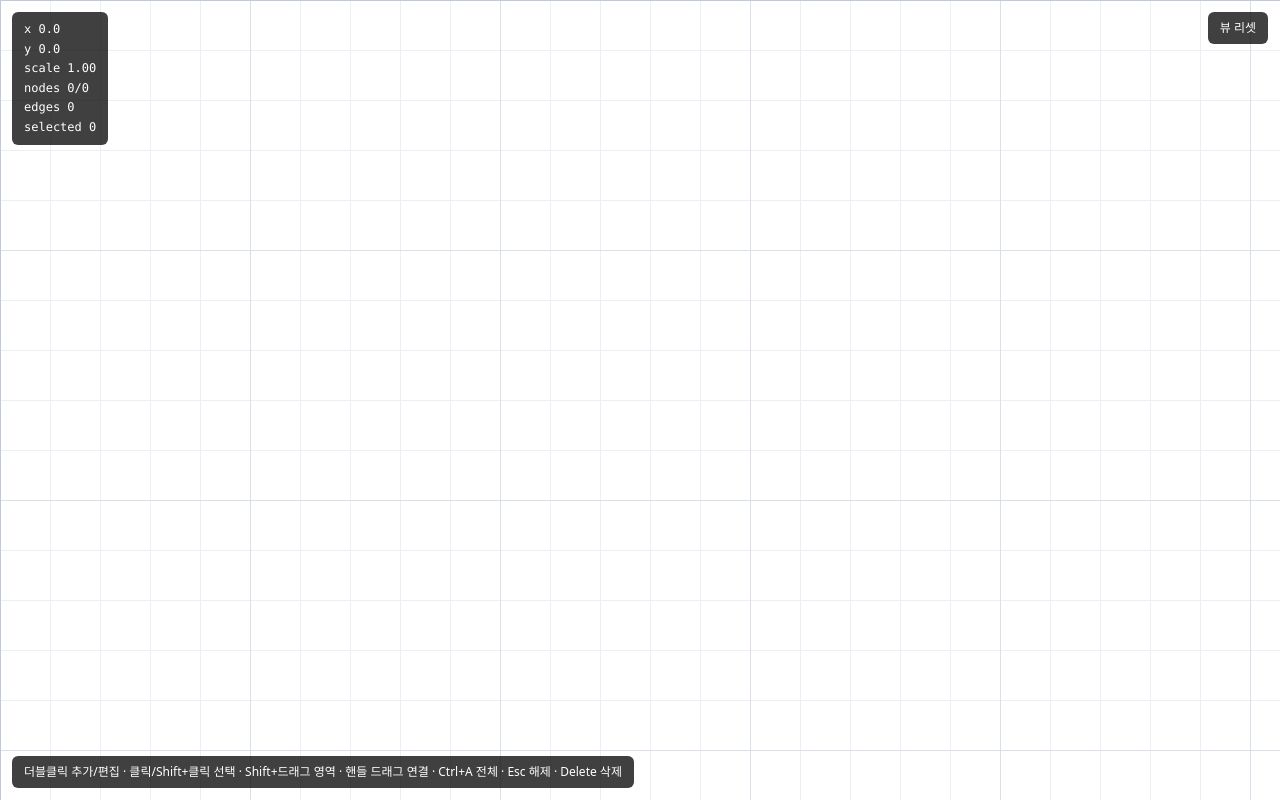
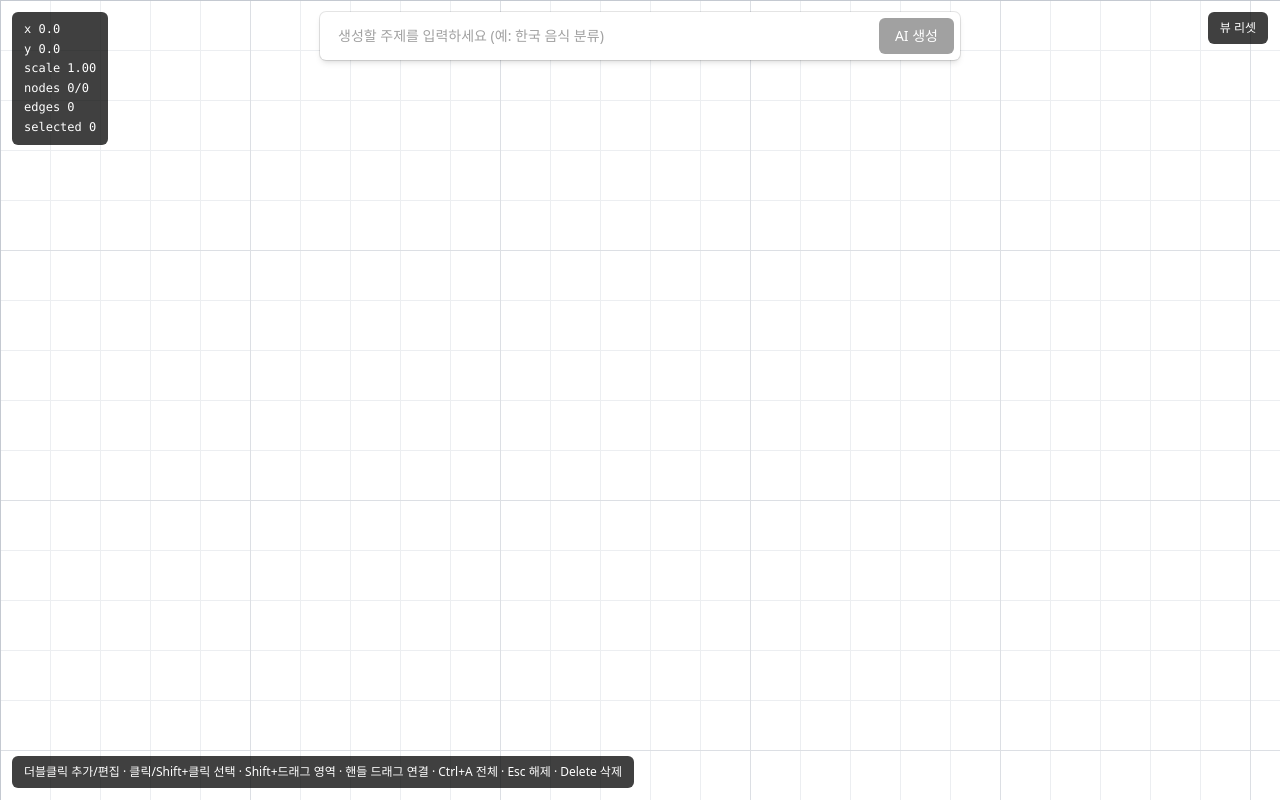
Before and after one commit to mulddang2/mindcanvas, a Next.js app: page /canvas/demo in a window 1280 px wide. Built offline with nearby package versions, Linux system fonts and the light colour scheme.

Commit message:
feat: AI 마인드맵 자동 생성 v1 구현 — Gemini 2.5 Flash · 방사형 레이아웃 · 기존 그래프 교체 (#30)

```diff
--- /dev/null
+++ b/src/app/api/ai-generate/route.ts
@@ -0,0 +1,32 @@
+import { NextResponse } from 'next/server';
+import { z } from 'zod';
+import { generateMindmap } from '@/lib/ai/gemini';
+
+export const runtime = 'nodejs';
+
+const requestSchema = z.object({
+  prompt: z.string().trim().min(1, '주제를 입력하세요').max(200, '주제가 너무 깁니다 (200자 이내)'),
+});
+
+export async function POST(req: Request) {
+  let body: unknown;
+  try {
+    body = await req.json();
+  } catch {
+    return NextResponse.json({ error: '요청 형식이 올바르지 않습니다' }, { status: 400 });
+  }
+
+  const parsed = requestSchema.safeParse(body);
+  if (!parsed.success) {
+    return NextResponse.json({ error: parsed.error.issues[0]?.message ?? '입력 오류' }, { status: 400 });
+  }
+
+  try {
+    const mindmap = await generateMindmap(parsed.data.prompt);
+    return NextResponse.json(mindmap);
+  } catch (err) {
+    console.error('[ai-generate]', err);
+    const message = err instanceof Error ? err.message : 'AI 생성에 실패했습니다';
+    return NextResponse.json({ error: message }, { status: 500 });
+  }
+}
--- a/src/app/canvas/[id]/page.tsx
+++ b/src/app/canvas/[id]/page.tsx
@@ -1,5 +1,11 @@
 import { InfiniteCanvas } from '@/components/canvas/InfiniteCanvas';
+import { AiPromptBar } from '@/components/canvas/AiPromptBar';
 
 export default function CanvasPage() {
-  return <InfiniteCanvas />;
+  return (
+    <>
+      <InfiniteCanvas />
+      <AiPromptBar />
+    </>
+  );
 }
--- /dev/null
+++ b/src/components/canvas/AiPromptBar.tsx
@@ -0,0 +1,85 @@
+'use client';
+
+import { useState } from 'react';
+import { useNodeStore } from '@/stores/nodeStore';
+import { useCanvasStore } from '@/stores/canvasStore';
+import { radialLayout } from '@/lib/canvas/radialLayout';
+import type { Mindmap } from '@/lib/ai/gemini';
+
+/**
+ * 캔버스 상단 중앙에 떠 있는 AI 마인드맵 생성 입력 바.
+ * - 주제 입력 → /api/ai-generate 호출 → 방사형 레이아웃 → 캔버스 통째 교체.
+ * - 한글 IME 조합 중 Enter는 무시 (마지막 글자 끊김 방지).
+ */
+export function AiPromptBar() {
+  const [prompt, setPrompt] = useState('');
+  const [loading, setLoading] = useState(false);
+  const [error, setError] = useState<string | null>(null);
+  const [composing, setComposing] = useState(false);
+  const replaceGraph = useNodeStore((state) => state.replaceGraph);
+  const resetViewport = useCanvasStore((state) => state.resetViewport);
+
+  const submit = async () => {
+    const trimmed = prompt.trim();
+    if (!trimmed || loading) return;
+    setLoading(true);
+    setError(null);
+    try {
+      const res = await fetch('/api/ai-generate', {
+        method: 'POST',
+        headers: { 'Content-Type': 'application/json' },
+        body: JSON.stringify({ prompt: trimmed }),
+      });
+      const data = (await res.json()) as Mindmap | { error: string };
+      if (!res.ok) {
+        throw new Error('error' in data ? data.error : 'AI 생성 실패');
+      }
+      const { nodes, edges } = radialLayout(data as Mindmap);
+      replaceGraph(nodes, edges);
+      // 생성 결과는 (0,0) 중심이므로 뷰포트를 리셋해 한눈에 보이게 한다.
+      resetViewport();
+      setPrompt('');
+    } catch (err) {
+      setError(err instanceof Error ? err.message : 'AI 생성 실패');
+    } finally {
+      setLoading(false);
+    }
+  };
+
+  return (
+    <div className="fixed left-1/2 top-3 z-10 flex w-[min(640px,calc(100%-7rem))] -translate-x-1/2 flex-col gap-1">
+      <div className="flex items-center gap-1 rounded-md bg-white p-1.5 shadow-md ring-1 ring-black/10">
+        <input
+          type="text"
+          value={prompt}
+          onChange={(e) => setPrompt(e.target.value)}
+          onCompositionStart={() => setComposing(true)}
+          onCompositionEnd={() => setComposing(false)}
+          onKeyDown={(e) => {
+            if (e.key === 'Enter' && !composing) {
+              e.preventDefault();
+              submit();
+            }
+          }}
+          placeholder="생성할 주제를 입력하세요 (예: 한국 음식 분류)"
+          disabled={loading}
+          maxLength={200}
+          className="flex-1 rounded px-3 py-2 text-sm text-neutral-900 outline-none placeholder:text-neutral-400 disabled:bg-neutral-50"
+        />
+        <button
+          type="button"
+          onClick={submit}
+          disabled={loading || !prompt.trim()}
+          className="rounded-md bg-neutral-900 px-4 py-2 text-sm font-medium text-white transition-colors hover:bg-neutral-700 disabled:cursor-not-allowed disabled:bg-neutral-400"
+        >
+          {loading ? '생성 중…' : 'AI 생성'}
+        </button>
+      </div>
+      {error && (
+        <div className="rounded-md bg-red-50 px-3 py-2 text-xs text-red-700 ring-1 ring-red-200">
+          {error}
+        </div>
+      )}
+    </div>
+  );
+}
--- /dev/null
+++ b/src/lib/ai/gemini.ts
@@ -0,0 +1,73 @@
+import { GoogleGenerativeAI, SchemaType } from '@google/generative-ai';
+import { z } from 'zod';
+
+const MODEL = 'gemini-2.5-flash';
+const MAX_BRANCHES = 8;
+const MAX_CHILDREN = 5;
+
+const SYSTEM_INSTRUCTION = `당신은 한국어 마인드맵 생성기입니다. 사용자가 주제를 입력하면 그 주제를 중심으로 한 마인드맵을 JSON으로 만드세요.
+
+규칙:
+- root: 주제를 짧고 명확하게 (5~15자)
+- branches: 주제의 핵심 측면 3~${MAX_BRANCHES}개. 각 라벨은 5~20자
+- 각 branch의 children: 0~${MAX_CHILDREN}개의 구체 항목. 각 라벨은 5~20자
+- 라벨은 명사구 위주, 한국어로 작성
+- 중복·동어반복을 피하고 서로 명확히 구분되는 항목을 고르세요`;
+
+// Gemini structured output용 스키마 (OpenAPI subset).
+const RESPONSE_SCHEMA = {
+  type: SchemaType.OBJECT,
+  properties: {
+    root: { type: SchemaType.STRING },
+    branches: {
+      type: SchemaType.ARRAY,
+      items: {
+        type: SchemaType.OBJECT,
+        properties: {
+          label: { type: SchemaType.STRING },
+          children: { type: SchemaType.ARRAY, items: { type: SchemaType.STRING } },
+        },
+        required: ['label'],
+      },
+    },
+  },
+  required: ['root', 'branches'],
+};
+
+// 응답 런타임 검증. Gemini가 스키마를 지키더라도 빈 라벨·과도 항목은 한 번 더 거른다.
+export const mindmapSchema = z.object({
+  root: z.string().trim().min(1).max(40),
+  branches: z
+    .array(
+      z.object({
+        label: z.string().trim().min(1).max(40),
+        children: z.array(z.string().trim().min(1).max(40)).max(MAX_CHILDREN).default([]),
+      }),
+    )
+    .min(1)
+    .max(MAX_BRANCHES),
+});
+
+export type Mindmap = z.infer<typeof mindmapSchema>;
+
+export async function generateMindmap(topic: string): Promise<Mindmap> {
+  const apiKey = process.env.GEMINI_API_KEY;
+  if (!apiKey) throw new Error('GEMINI_API_KEY 환경 변수가 설정되지 않았습니다');
+
+  const genAI = new GoogleGenerativeAI(apiKey);
+  const model = genAI.getGenerativeModel({
+    model: MODEL,
+    systemInstruction: SYSTEM_INSTRUCTION,
+    generationConfig: {
+      responseMimeType: 'application/json',
+      // SchemaType은 SDK의 enum이고 responseSchema 시그니처가 Schema를 요구하지만
+      // 실제 구조는 호환된다. 캐스팅 외에 더 깔끔한 방법이 없다.
+      responseSchema: RESPONSE_SCHEMA as never,
+    },
+  });
+
+  const result = await model.generateContent(topic);
+  const raw = result.response.text();
+  const parsed = mindmapSchema.parse(JSON.parse(raw));
+  return parsed;
+}
--- /dev/null
+++ b/src/lib/canvas/radialLayout.ts
@@ -0,0 +1,53 @@
+import type { CanvasEdge, CanvasNode } from '@/types/canvas';
+import type { Mindmap } from '@/lib/ai/gemini';
+
+const NODE_WIDTH = 160;
+const NODE_HEIGHT = 64;
+const RADIUS_BRANCH = 320;
+const RADIUS_CHILD = 180;
+// 자식이 부모 주변에 너무 좁게 몰리지 않도록 한쪽으로 펼치는 부채꼴 각도.
+const CHILD_ARC_SPAN = Math.PI * 0.6;
+
+/** Mindmap을 (0,0) 중심의 방사형 노드·엣지로 변환한다. */
+export function radialLayout(data: Mindmap): { nodes: CanvasNode[]; edges: CanvasEdge[] } {
+  const nodes: CanvasNode[] = [];
+  const edges: CanvasEdge[] = [];
+
+  const makeNode = (label: string, cx: number, cy: number): CanvasNode => ({
+    id: crypto.randomUUID(),
+    x: cx - NODE_WIDTH / 2,
+    y: cy - NODE_HEIGHT / 2,
+    width: NODE_WIDTH,
+    height: NODE_HEIGHT,
+    label,
+  });
+
+  const root = makeNode(data.root, 0, 0);
+  nodes.push(root);
+
+  const branchCount = data.branches.length;
+  data.branches.forEach((branch, i) => {
+    // -π/2부터 시계방향으로 균등 분포 (12시 방향에서 시작).
+    const branchAngle = (i / branchCount) * Math.PI * 2 - Math.PI / 2;
+    const bx = Math.cos(branchAngle) * RADIUS_BRANCH;
+    const by = Math.sin(branchAngle) * RADIUS_BRANCH;
+    const branchNode = makeNode(branch.label, bx, by);
+    nodes.push(branchNode);
+    edges.push({ id: crypto.randomUUID(), source: root.id, target: branchNode.id });
+
+    const children = branch.children;
+    if (children.length === 0) return;
+    children.forEach((childLabel, j) => {
+      // 자식이 1개면 부모와 같은 각도, 여러 개면 부채꼴로 균등 분포.
+      const offset = children.length === 1 ? 0 : (j / (children.length - 1) - 0.5) * CHILD_ARC_SPAN;
+      const childAngle = branchAngle + offset;
+      const cx = bx + Math.cos(childAngle) * RADIUS_CHILD;
+      const cy = by + Math.sin(childAngle) * RADIUS_CHILD;
+      const childNode = makeNode(childLabel, cx, cy);
+      nodes.push(childNode);
+      edges.push({ id: crypto.randomUUID(), source: branchNode.id, target: childNode.id });
+    });
+  });
+
+  return { nodes, edges };
+}
--- a/src/stores/nodeStore.ts
+++ b/src/stores/nodeStore.ts
@@ -43,6 +43,8 @@ interface NodeStore {
   selectEdge: (id: string | null) => void;
   setHoveredNode: (id: string | null) => void;
   setPendingEdge: (edge: PendingEdge | null) => void;
+  /** 노드·엣지를 통째로 교체한다 (AI 생성 등). 선택·편집·번호 카운터는 초기화한다. */
+  replaceGraph: (nodes: CanvasNode[], edges: CanvasEdge[]) => void;
   /** 라벨 편집 모드 진입. 해당 노드만 선택한다. */
   beginEdit: (id: string) => void;
   /** 편집 결과를 노드에 반영하고 모드를 종료한다. 빈 문자열은 직전 라벨을 유지한다. */
@@ -141,6 +143,18 @@ export const useNodeStore = create<NodeStore>((set) => ({
   selectEdge: (id) => set({ selectedEdgeId: id, selectedIds: new Set() }),
   setHoveredNode: (id) => set({ hoveredNodeId: id }),
   setPendingEdge: (edge) => set({ pendingEdge: edge }),
+  replaceGraph: (nodes, edges) =>
+    set({
+      nodes,
+      edges,
+      selectedIds: new Set(),
+      selectedEdgeId: null,
+      selectionBox: null,
+      hoveredNodeId: null,
+      pendingEdge: null,
+      editingId: null,
+      nextNodeNumber: 1,
+    }),
   beginEdit: (id) =>
     set({ editingId: id, selectedIds: new Set([id]), selectedEdgeId: null }),
   commitEdit: (label) =>
```
